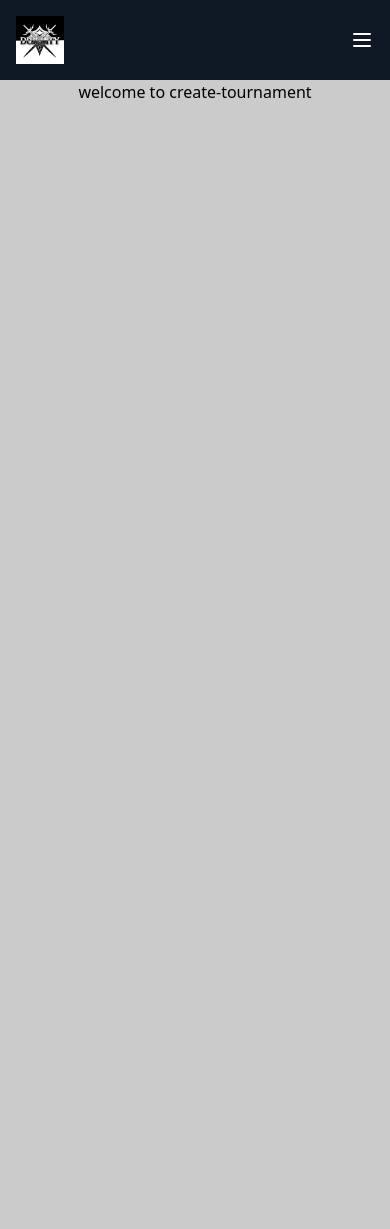
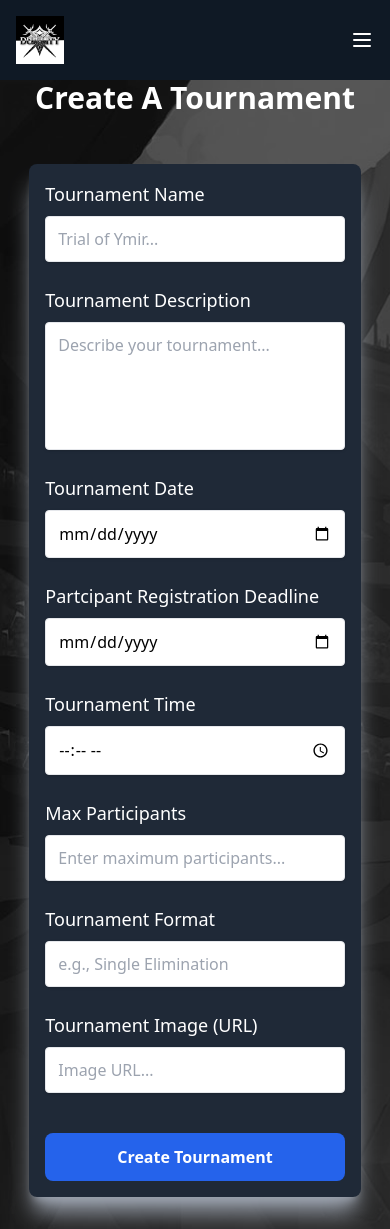
Before and after one commit to UnLakhs/Duaelity, a Next.js app: page /tournaments/create-tournament in a window 390 px wide. Before the commit the page ends 844 px from the top, so only its background shows below. Built offline with nearby package versions, Linux system fonts and the light colour scheme; no server answers.

Commit message:
progress in creating a tourney page

```diff
--- a/app/Cosntants/constants.ts
+++ b/app/Cosntants/constants.ts
@@ -1,4 +1,5 @@
 export const inputStyles = `text-black shadow appearance-none border rounded w-full py-2 px-3 leading-tight focus:outline-none focus:shadow-outline`;
+export const createTournamentInputStyles = `w-full p-3 text-black shadow appearance-none border rounded leading-tight focus:outline-none focus:shadow-outline`;
 
 export type User = {
     username: string;
--- /dev/null
+++ b/app/api/Tournaments/Create-tournament/route.ts
@@ -0,0 +1,60 @@
+import clientPromise from "@/app/lib/mongoDB";
+import { NextRequest, NextResponse } from "next/server";
+
+const deleteUser = () => {
+    return NextResponse.json({ error: "User not found" }, { status: 404 });
+}
+
+export async function POST(request: NextRequest) {
+  try {
+    let ifUserIsFuckingStupidAndCantUnderstandTheForm;
+
+    const client = await clientPromise;
+    const db = client.db("Duaelity");
+    const tournaments = db.collection("tournaments");
+    const {
+      tournamentName,
+      tournamentDescription,
+      tournamentDate,
+      tournamentRegistrationDeadline,
+      tournamentTime,
+      maxParticipants,
+      tournamentFormat,
+      tournamentImage,
+    } = await request.json();
+
+
+    const existingTournament = await tournaments.findOne({tournamentName});
+
+
+
+    if(ifUserIsFuckingStupidAndCantUnderstandTheForm){
+        deleteUser();
+    }
+
+
+
+
+
+    if(existingTournament) {
+        return NextResponse.json({ error: "Tournament already exists" }, { status: 400 });
+    }
+    const newTournament = await tournaments.insertOne({
+        name: tournamentName,
+        description: tournamentDescription,
+        tournamentDate,
+        registrationDeadline: tournamentRegistrationDeadline,
+        tournamentTime,
+        maxParticipants,
+        tournamentFormat,
+        tournamentImage,
+    })
+
+  } catch (error) {
+    console.error("Error creating tournament:", error);
+    return NextResponse.json(
+      { error: "Failed to create tournament" },
+      { status: 500 }
+    );
+  }
+}
--- a/app/page.tsx
+++ b/app/page.tsx
@@ -9,7 +9,7 @@ export default function Home() {
         <Header />
         <div className="flex sm:flex-row flex-col sm:gap-4 items-center mt-8 justify-center">
           <QuickLinks link="/tournaments" title="View Tournaments" />
-          <QuickLinks link="/tournaments" title="Create an event" />
+          <QuickLinks link="/tournaments/create-tournament" title="Create an event" />
           <QuickLinks link="/tournaments" title="Join a tournament" />
         </div>
       </div>
--- /dev/null
+++ b/app/tournaments/create-tournament/page.tsx
@@ -0,0 +1,183 @@
+"use client";
+
+import { createTournamentInputStyles } from "@/app/Cosntants/constants";
+import { useState } from "react";
+
+const CreateTournament = () => {
+  const [formData, setFormData] = useState({
+    tournamentName: "",
+    tournamentDescription: "",
+    tournamentDate: "",
+    tournamentRegistrationDeadline: "",
+    tournamentTime: "",
+    maxParticipants: "",
+    tournamentFormat: "",
+    tournamentImage: "",
+  });
+
+  const handleChange = (
+    e: React.ChangeEvent<HTMLInputElement | HTMLTextAreaElement>
+  ) => {
+    const { name, value } = e.target;
+    setFormData((prevData) => ({ ...prevData, [name]: value }));
+  };
+
+  const handleSubmit = (e: React.FormEvent) => {
+    e.preventDefault();
+    // Add form submission logic here
+  };
+
+  return (
+    <div className="flex flex-col items-center justify-center min-h-screen bg-[url('/images/brawlhalla-bg-3.jpg')] bg-cover">
+      <h1 className="text-3xl sm:text-4xl font-bold mb-12 text-white">Create A Tournament</h1>
+      <form
+        onSubmit={handleSubmit}
+        className="shadow-gray-400 text-white bg-gray-800 rounded-lg w-[85%] sm:w-1/4 p-4 sm:p-8 shadow-xl flex flex-col gap-6 max-w-2xl mb-8"
+      >
+        {/* Tournament Name */}
+        <div className="flex flex-col gap-2">
+          <label htmlFor="tournamentName" className="text-lg font-medium">
+            Tournament Name
+          </label>
+          <input
+            type="text"
+            id="tournamentName"
+            placeholder="Trial of Ymir..."
+            className={createTournamentInputStyles}
+            value={formData.tournamentName}
+            onChange={handleChange}
+            name="tournamentName"
+            required
+          />
+        </div>
+
+        {/* Tournament Description */}
+        <div className="flex flex-col gap-2">
+          <label
+            htmlFor="tournamentDescription"
+            className="text-lg font-medium"
+          >
+            Tournament Description
+          </label>
+          <textarea
+            id="tournamentDescription"
+            placeholder="Describe your tournament..."
+            className={`${createTournamentInputStyles} resize-none h-32`}
+            value={formData.tournamentDescription}
+            onChange={handleChange}
+            name="tournamentDescription"
+            required
+          />
+        </div>
+
+        {/* Tournament Date */}
+        <div className="flex flex-col gap-2">
+          <label htmlFor="tournamentDate" className="text-lg font-medium">
+            Tournament Date
+          </label>
+          <input
+            type="date"
+            id="tournamentDate"
+            className={createTournamentInputStyles}
+            value={formData.tournamentDate}
+            onChange={handleChange}
+            name="tournamentDate"
+            required
+          />
+        </div>
+
+        {/* Registration Deadline */}
+        <div className="flex flex-col gap-2">
+          <label htmlFor="tournamentRegistrationDeadline" className="text-lg font-medium">
+            Partcipant Registration Deadline
+          </label>
+          <input
+            type="date"
+            id="tournamentRegistrationDeadline"
+            className={createTournamentInputStyles}
+            value={formData.tournamentRegistrationDeadline}
+            onChange={handleChange}
+            name="tournamentRegistrationDeadline"
+            required
+          />
+        </div>
+
+        {/* Tournament Time */}
+        <div className="flex flex-col gap-2">
+          <label htmlFor="tournamentTime" className="text-lg font-medium">
+            Tournament Time
+          </label>
+          <input
+            type="time"
+            id="tournamentTime"
+            className={createTournamentInputStyles}
+            value={formData.tournamentTime}
+            onChange={handleChange}
+            name="tournamentTime"
+            required
+          />
+        </div>
+
+        {/* Max Participants */}
+        <div className="flex flex-col gap-2">
+          <label htmlFor="maxParticipants" className="text-lg font-medium">
+            Max Participants
+          </label>
+          <input
+            type="text"
+            id="maxParticipants"
+            placeholder="Enter maximum participants..."
+            className={createTournamentInputStyles}
+            value={formData.maxParticipants}
+            onChange={handleChange}
+            name="maxParticipants"
+            required
+          />
+        </div>
+
+        {/* Tournament Format */}
+        <div className="flex flex-col gap-2">
+          <label htmlFor="tournamentFormat" className="text-lg font-medium">
+            Tournament Format
+          </label>
+          <input
+            type="text"
+            id="tournamentFormat"
+            placeholder="e.g., Single Elimination"
+            className={createTournamentInputStyles}
+            value={formData.tournamentFormat}
+            onChange={handleChange}
+            name="tournamentFormat"
+            required
+          />
+        </div>
+
+        {/* Tournament Image */}
+        <div className="flex flex-col gap-2">
+          <label htmlFor="tournamentImage" className="text-lg font-medium">
+            Tournament Image (URL)
+          </label>
+          <input
+            type="url"
+            id="tournamentImage"
+            placeholder="Image URL..."
+            className={createTournamentInputStyles}
+            value={formData.tournamentImage}
+            onChange={handleChange}
+            name="tournamentImage"
+          />
+        </div>
+
+        {/* Submit Button */}
+        <button
+          type="submit"
+          className="bg-blue-600 hover:bg-blue-700 text-white font-bold py-3 px-6 rounded-lg transition-all duration-300 mt-4"
+        >
+          Create Tournament
+        </button>
+      </form>
+    </div>
+  );
+};
+
+export default CreateTournament;
```
Also changed, not shown: public/images/brawlhalla-bg-3.jpg (added).
